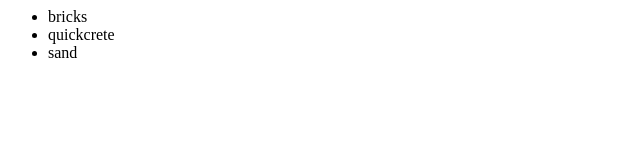
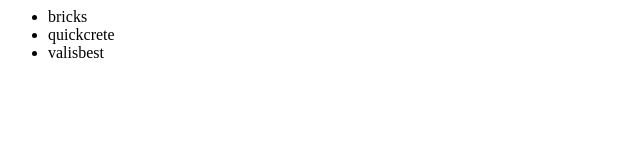
Before and after one commit to Shopifyboom/newGitTest, a plain HTML site: page index.html in a window 1280 px wide. Shown: the full height of the page, 0-640 px from the left. Drawn offline with Linux system fonts and the light colour scheme.

Commit message:
made a change to coding to Val

```diff
--- a/index.html
+++ b/index.html
@@ -5,7 +5,7 @@
 			<ul>
 				<li>bricks</li>
 				<li>quickcrete</li>
-				<li>sand</li>
+				<li>valisbest</li>
 			</ul>
 		</div>
 	</body>
```
